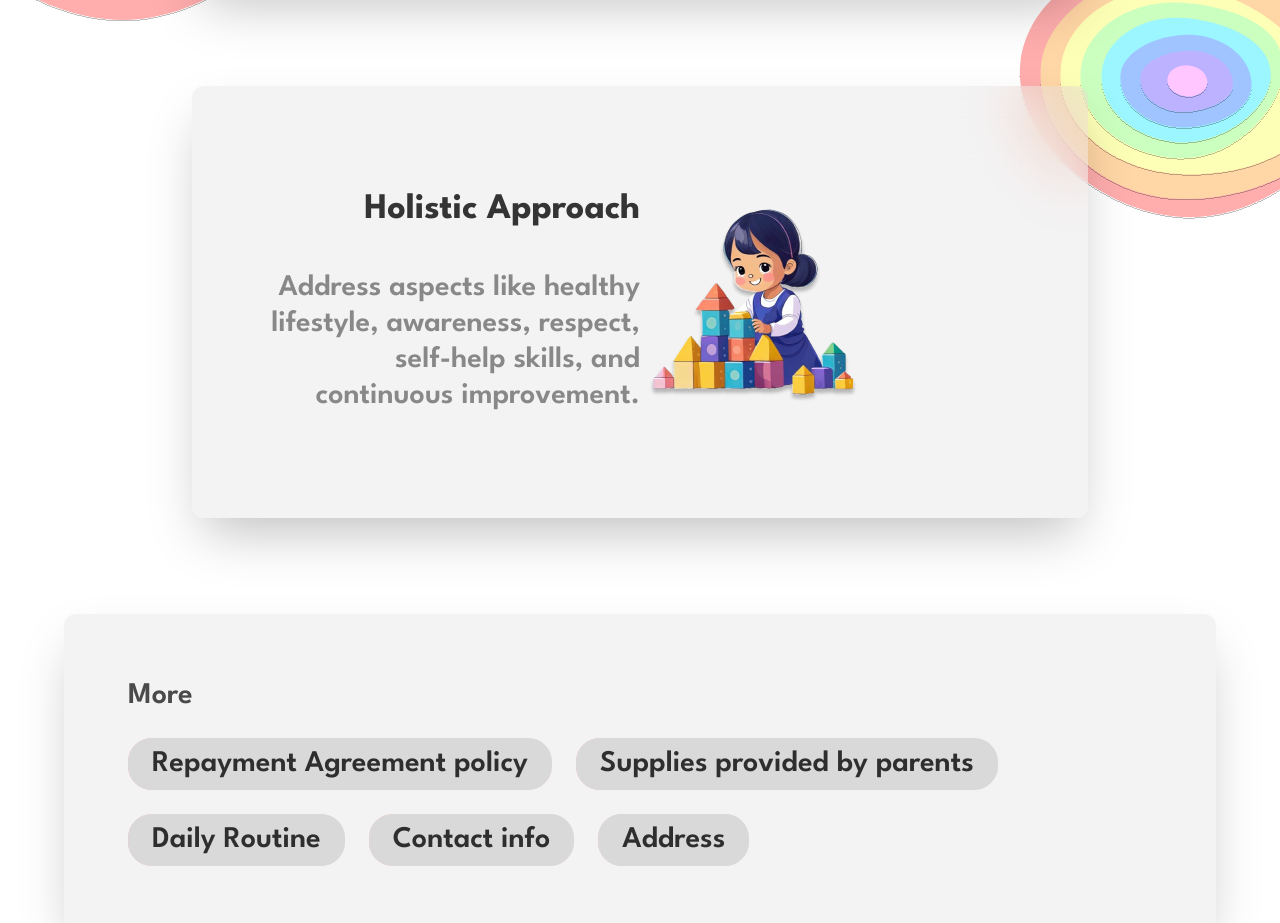
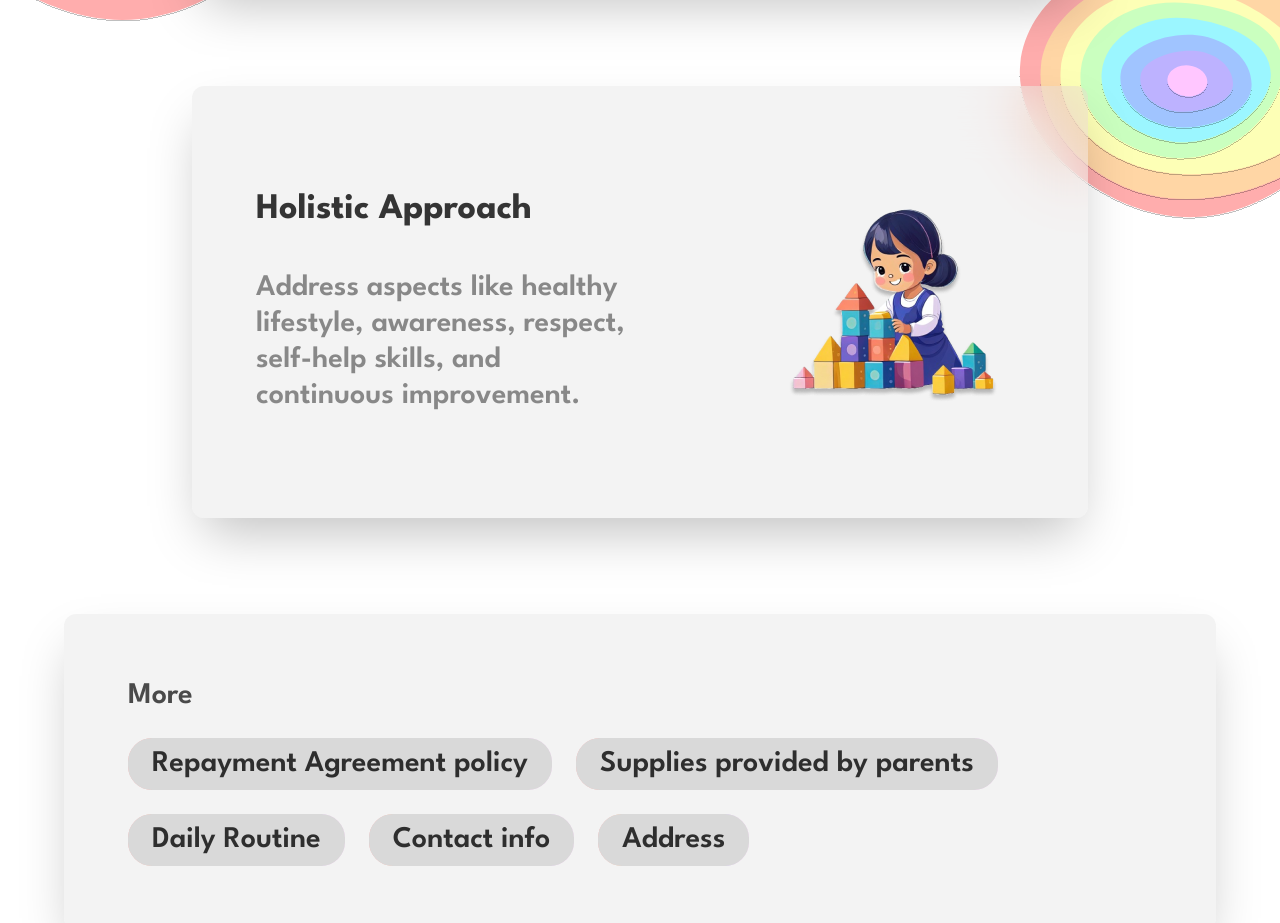
Before and after one commit to devnull03/commision-daycare-site, a SvelteKit app: page / in a window 1280 px wide. Shown: the part 1340-2263 px from the top of the page. Built offline with nearby package versions, Linux system fonts and the light colour scheme.

Commit message:
fix: css

```diff
--- a/src/routes/+page.svelte
+++ b/src/routes/+page.svelte
@@ -54,7 +54,7 @@
     class="bg-[#D9D9D952] backdrop-blur-[30px] flex lg:flex-row flex-col justify-evenly lg:px-16 p-10 mx-8 lg:mx-48 rounded-xl shadow-2xl"
   >
     <div
-      class="flex flex-col lg:w-1/2 text-center lg:text-right justify-center gap-4 lg:gap-10 font-semibold"
+      class="flex flex-col lg:w-1/2 text-center lg:text-left justify-center gap-4 lg:gap-10 font-semibold"
     >
       <p class="text-[#000000C9] text-4xl font-bold">Holistic Approach</p>
       <p class="text-[#1E1E1E80] text-lg lg:text-3xl">
@@ -63,7 +63,7 @@
       </p>
     </div>
 
-    <div class="lg:w-1/2 flex items-center lg:justify-normal justify-center lg:py-16 pt-4 lg:pt-16">
+    <div class="lg:w-1/2 flex items-center lg:justify-end justify-center lg:py-16 pt-4 lg:pt-16">
       <img src="/kid2.png" class="h-28 lg:h-auto" alt="" />
     </div>
   </div>
```
